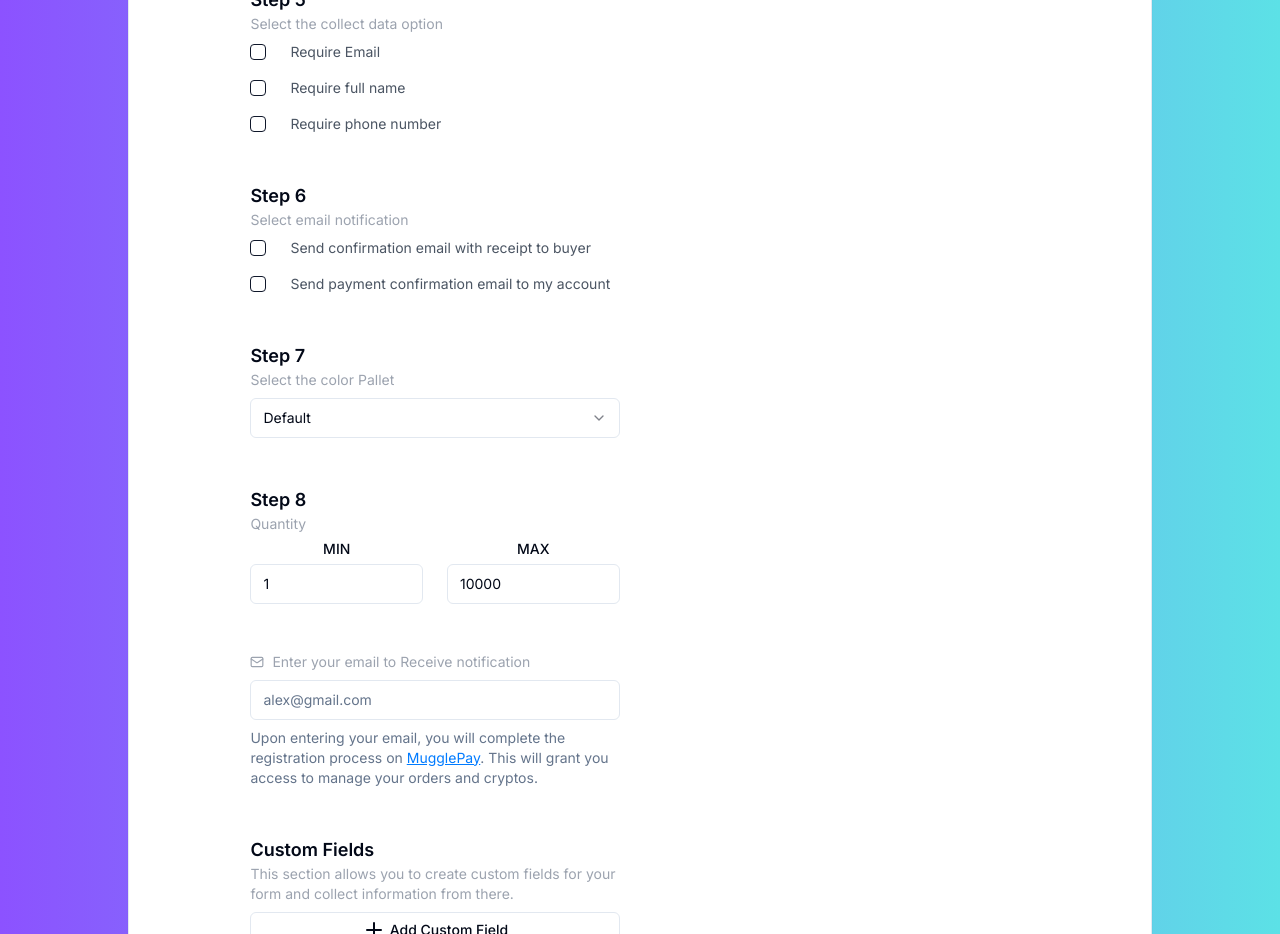
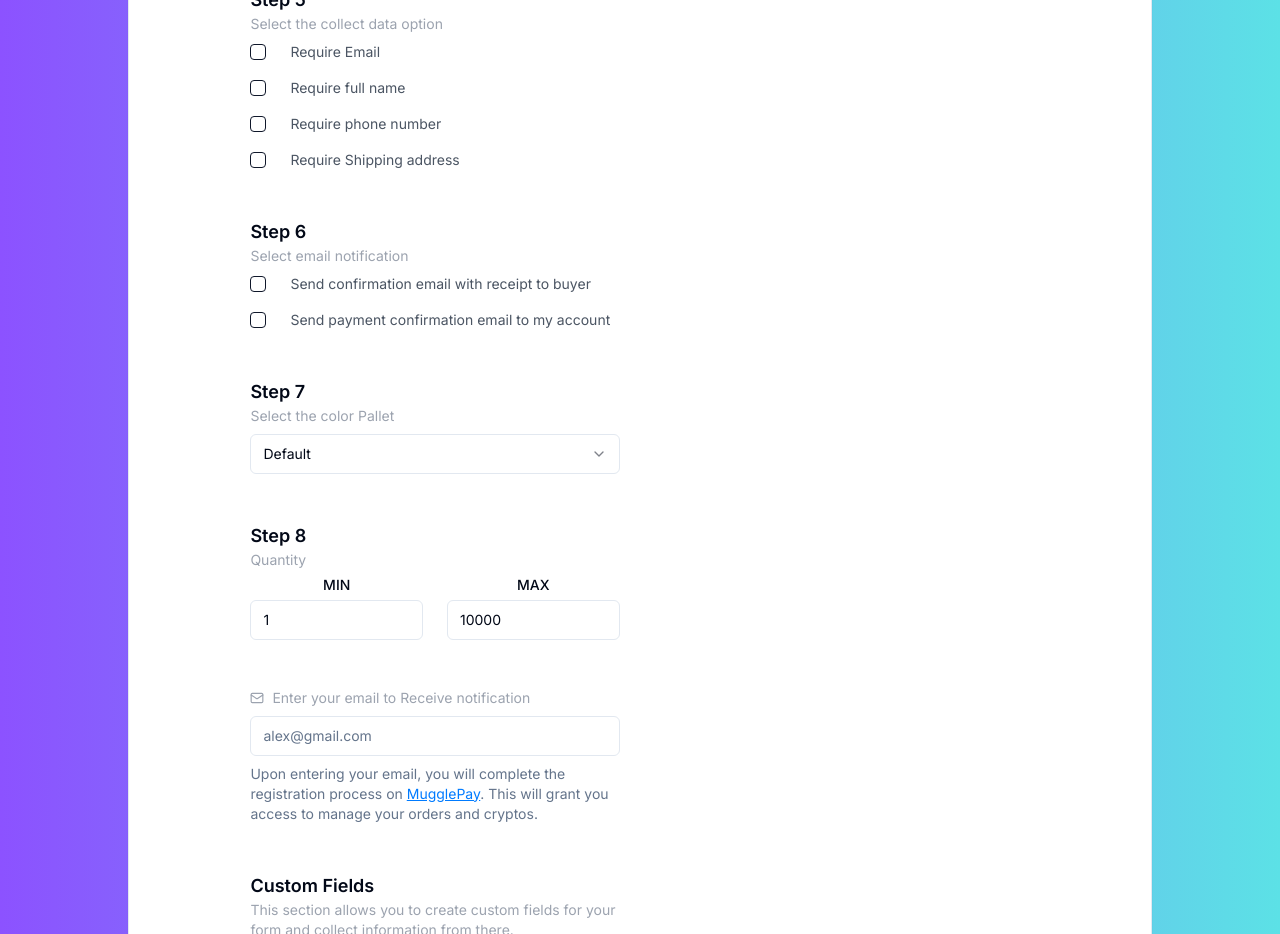
Before and after one commit to MugglePay/mugglelink-form, a Next.js app: page / in a window 1280 px wide. Shown: the part 2040-2974 px from the top of the page. Built offline with nearby package versions, Linux system fonts and the light colour scheme.

Commit message:
shipping address added on merchant page

```diff
--- a/src/app/page.tsx
+++ b/src/app/page.tsx
@@ -32,6 +32,7 @@ interface dataType {
   require_full_name: boolean;
   require_email: boolean;
   require_phone_no: boolean;
+  require_shipping_address: boolean;
   email_receipt_to_buyer: boolean;
   email_receipt_to_self: boolean;
   color_pallet : string,
@@ -84,7 +85,7 @@ async function postData(data : dataType) {
     "fields": {
       "requires_name": data.require_full_name,
       "requires_email": data.require_email,
-      "requires_shipping_address": false, // No equivalent in dataType, keeping false
+      "requires_shipping_address": data.require_shipping_address, // No equivalent in dataType, keeping false
       "requires_billing_address": false, // No equivalent in dataType, keeping false
       "requires_country": false, // No equivalent in dataType, keeping false
       "requires_quantity": {
--- a/src/components/MerchantForm.tsx
+++ b/src/components/MerchantForm.tsx
@@ -47,6 +47,7 @@ const formSchema = z.object({
   require_full_name: z.optional(z.boolean()),
   require_email: z.optional(z.boolean()),
   require_phone_no: z.optional(z.boolean()),
+  require_shipping_address: z.optional(z.boolean()),
   email_receipt_to_buyer: z.optional(z.boolean()),
   email_receipt_to_self: z.optional(z.boolean()),
   color_pallet: z.optional(z.string()),
@@ -353,6 +354,32 @@ const MerchantForm = ({ insertApi }: { insertApi: any }) => {
                   </FormItem>
                 )}
               />
+
+<FormField
+                control={form.control}
+                name="require_shipping_address"
+                render={({ field }) => (
+                  <FormItem>
+                    <div className="flex  items-center gap-6 mt-4">
+                      <FormControl>
+                        <Checkbox
+                          checked={field.value}
+                          onCheckedChange={field.onChange}
+                        />
+                      </FormControl>
+                      <Label
+                        className="text-gray-600 leading-5 text-sm"
+                        htmlFor="escrow"
+                      >
+                        {" "}
+                        Require Shipping address
+                      </Label>
+                    </div>
+                    <FormMessage />
+                  </FormItem>
+                )}
+              />
+
             </div>
 
             <div className="flex flex-col">
```
